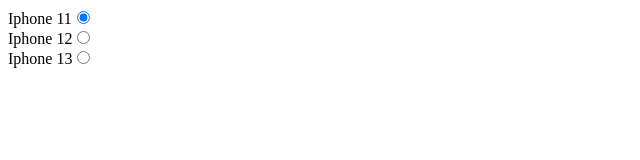
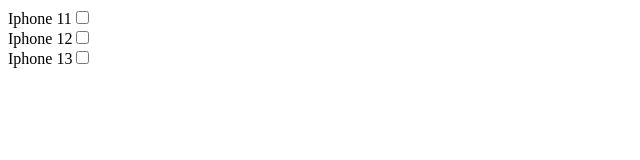
Before and after one commit to Nguyenngockieuoanh/ReactLearning, a React (Vite) app: page / in a window 1280 px wide. Shown: the top 160 px of the page, without its empty margins (0-640 px from the left). Built offline with nearby package versions, Linux system fonts and the light colour scheme.

Commit message:
2 way binding 3

```diff
--- a/src/App.jsx
+++ b/src/App.jsx
@@ -1,11 +1,12 @@
-import React, { useState } from "react";
+import React, { useEffect, useState } from "react";
 import Products from "./components/Products";
 import Category from "./components/Category";
 
 import Message from "./components/Message";
 
 function App() {
-  const [chosenProducrt, setChosenProduct] = useState(1);
+  const [chosenProducrt, setChosenProduct] = useState([]);
+
   const product = [
     { id: 1, name: "Iphone 11" },
     { id: 2, name: "Iphone 12" },
@@ -13,9 +14,18 @@
   ];
 
   const handleCheckValue = (id) => {
-    setChosenProduct(id);
-    console.log(id);
+    setChosenProduct((prev) => {
+      if (prev.includes(+id)) {
+        return prev.filter((item) => item !== +id);
+      }
+      return [...prev, +id];
+    });
   };
+
+  useEffect(() => {
+    console.log(chosenProducrt);
+  }, [chosenProducrt]);
+
   return (
     <div>
       <div>
@@ -24,10 +34,10 @@
             <div key={index}>
               <label>{product.name}</label>
               <input
-                type="radio"
+                type="checkbox"
                 value={product.id}
                 onChange={(e) => handleCheckValue(e.target.value)}
-                checked={+chosenProducrt === product.id}
+                checked={chosenProducrt.includes(product.id)}
               />
             </div>
           );
```
